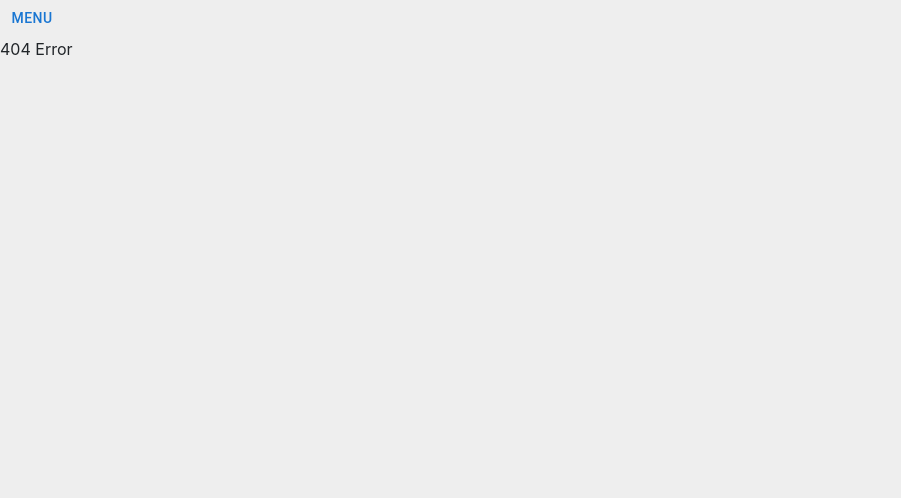
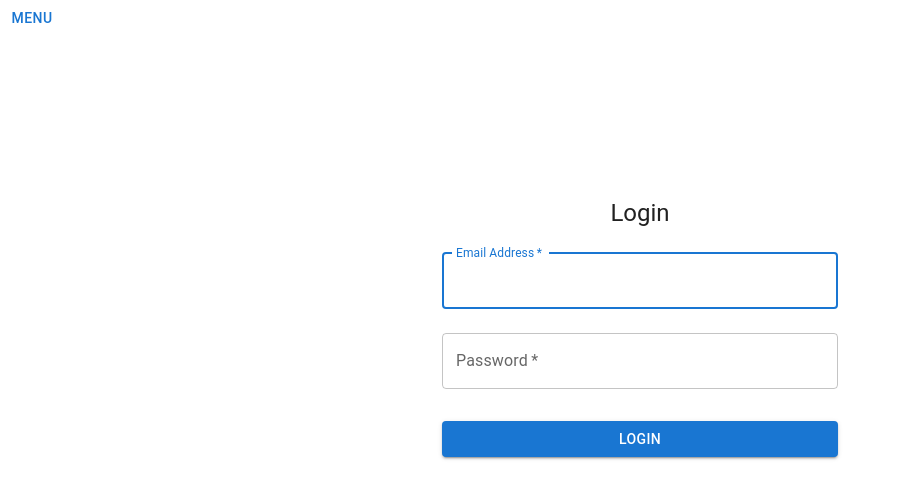
Before and after one commit to yusifmustafa/employee_managment, a React (Vite) app: page /login in a window 1280 px wide. Before the commit this address had no page. Shown: the top 498 px of the page, without its empty margins (0-901 px from the left). Built offline with nearby package versions, Linux system fonts and the light colour scheme.

Commit message:
Login olan userin melumatlari ele alindi

```diff
--- a/src/context/EmpManagmentProvider.jsx
+++ b/src/context/EmpManagmentProvider.jsx
@@ -20,6 +20,7 @@ const INITIAL_STATE = {
   openModal: false,
   isLoggedIn: false,
   roleId: null,
+  loggedUser: {},
 };
 
 const EmpManagmentProvider = (props) => {
@@ -256,7 +257,12 @@ const EmpManagmentProvider = (props) => {
     console.log(authUser);
     await Api.post("/api/authuser", authUser).then((rsp) => {
       if (rsp.data.status === true) {
-        setState({ ...state, isLoggedIn: true, roleId: rsp.data.emp_roleId });
+        setState({
+          ...state,
+          isLoggedIn: true,
+          roleId: rsp.data.emp_roleId,
+          loggedUser: rsp.data.user,
+        });
         localStorage.setItem("token", rsp.data.token);
       }
       console.log(rsp.data);
--- a/src/layout/Layout.jsx
+++ b/src/layout/Layout.jsx
@@ -1,12 +1,21 @@
 import Navbar from "../components/navbar/Navbar";
 import EmpManagmentProvider from "../context/EmpManagmentProvider.jsx";
-import { Outlet } from "react-router-dom";
+import { Navigate, Route, Routes } from "react-router-dom";
+import { nav } from "../routes/index.jsx";
 
 const Layout = () => {
   return (
     <EmpManagmentProvider>
       <Navbar />
-      <Outlet />
+      <Routes>
+        <Route path="/" element={<Navigate to="/login" />} />
+        {nav.map((item, key) => {
+          console.log(item);
+          return (
+            <Route key={key} element={item.element} path={item.path}></Route>
+          );
+        })}
+      </Routes>
     </EmpManagmentProvider>
   );
 };
--- a/src/main.jsx
+++ b/src/main.jsx
@@ -1,10 +1,10 @@
 import ReactDOM from "react-dom/client";
-import AppRouter from "./routes/index.jsx";
-import { BrowserRouter as Router, RouterProvider } from "react-router-dom";
 import "./global.css";
+import Layout from "./layout/Layout.jsx";
+import { BrowserRouter as Router } from "react-router-dom";
 
 ReactDOM.createRoot(document.getElementById("root")).render(
   <Router>
-    <AppRouter />
+    <Layout />
   </Router>,
 );
--- a/src/routes/index.jsx
+++ b/src/routes/index.jsx
@@ -1,24 +1,40 @@
-import { Routes, Route } from "react-router-dom";
 import LoginPage from "../pages/login_page/LoginPage.jsx";
+import { Dashboard } from "@mui/icons-material";
+import Add_employee from "../components/add_employee/Add_employee.jsx";
+import EmployeeManagment from "../components/employee_managment/Employee_managment.jsx";
+import Category from "../components/category/Category.jsx";
 import NotFound from "../pages/not_found/NotFound.jsx";
-import HomePage from "../components/home_page/HomePage.jsx";
-import EmployeeManagment from "../components/employee_managment/employee_managment.jsx";
-import Add_employee from "../components/add_employee/Add_employee.jsx";
-import Category from "../components/category/Category.jsx";
-import Layout from "../layout/Layout.jsx";
 
-const AppRouter = () => (
-  <Routes>
-    <Route path="/" element={<Layout />}>
-      <Route index element={<LoginPage />} />
-      <Route path="dashboard" element={<HomePage />} />
-      <Route path="manageEmployees" element={<EmployeeManagment />} />
-      <Route path="userList" element="user list" />
-      <Route path="addUser" element={<Add_employee />} />
-      <Route path="category" element={<Category />} />
-      <Route path="*" element={<NotFound />} />
-    </Route>
-  </Routes>
-);
+const token = localStorage.getItem("token");
+console.log("localstoragedeki token", token);
 
-export default AppRouter;
+export const nav = [
+  {
+    path: "/login",
+    element: <LoginPage />,
+  },
+  {
+    path: "/homePage",
+    element: <Dashboard />,
+  },
+  {
+    path: "/addUser",
+    element: <Add_employee />,
+  },
+  // {
+  //   path: "/userList",
+  //   element: "user list",
+  // },
+  {
+    path: "/manageEmployees",
+    element: <EmployeeManagment />,
+  },
+  {
+    path: "/category",
+    element: <Category />,
+  },
+  {
+    path: "*",
+    element: <NotFound />,
+  },
+];
```
Also changed, not shown: src/components/profile/Profile.jsx (added, +7 -0 lines).
